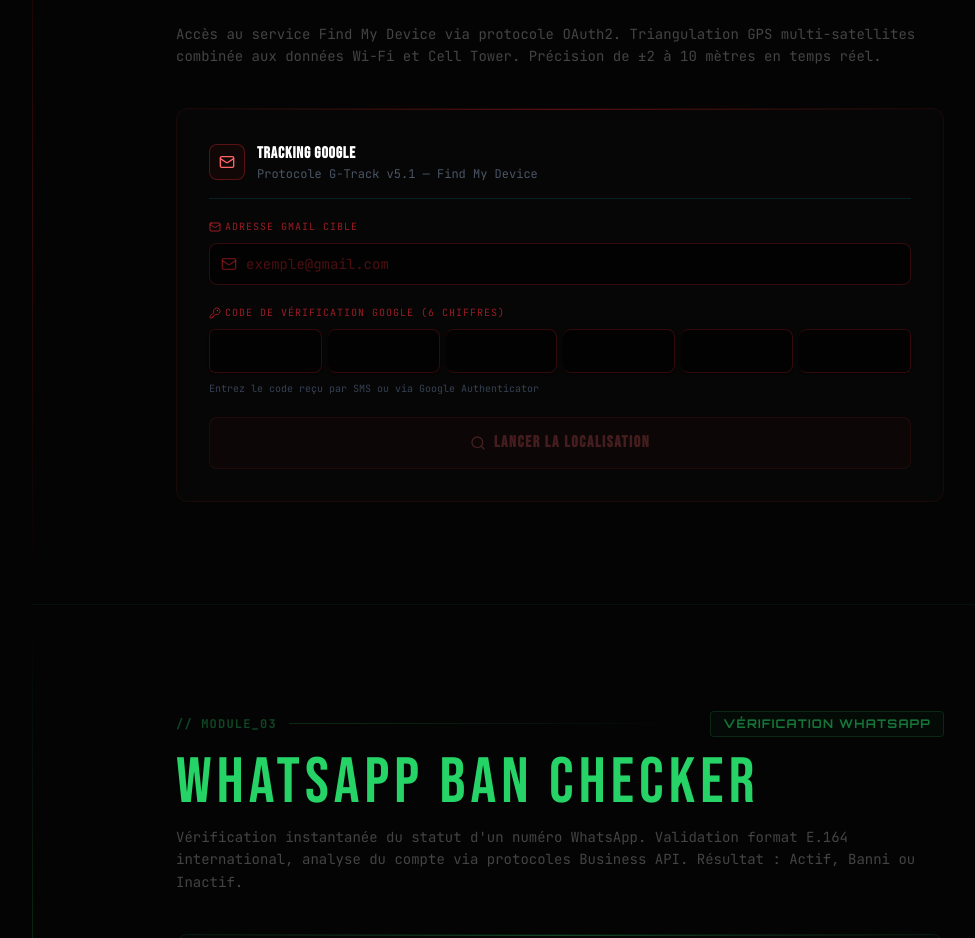
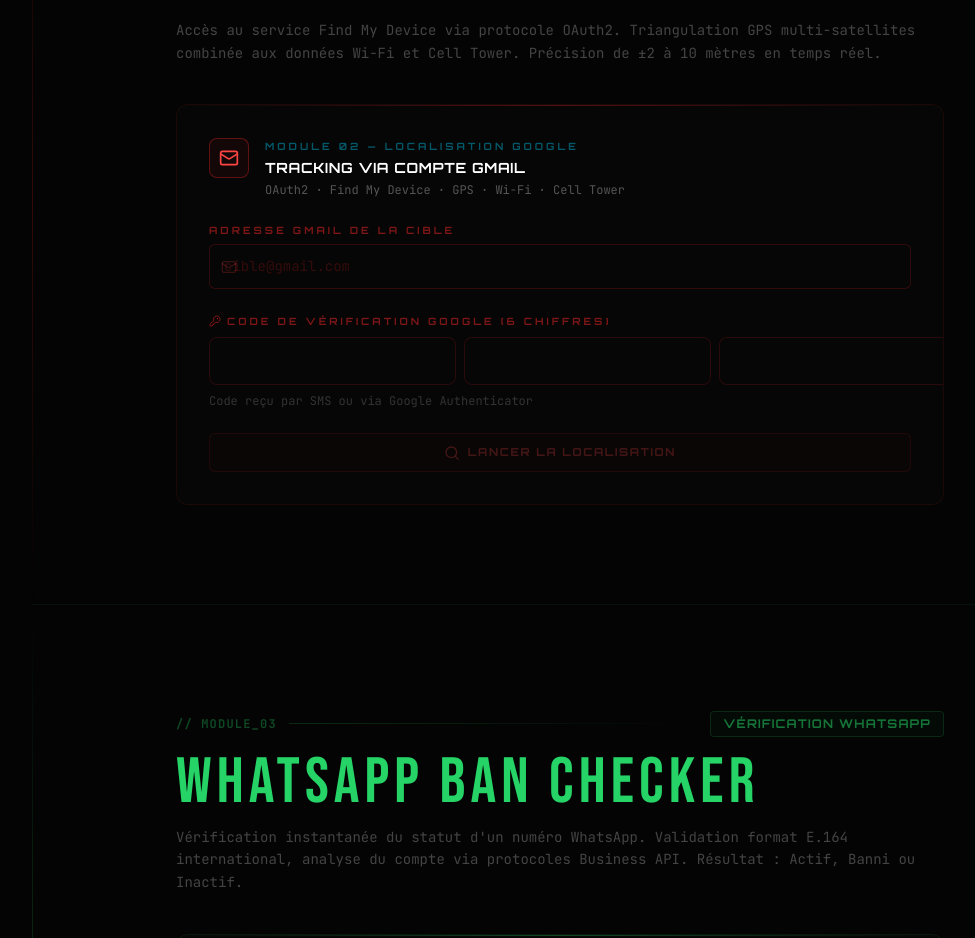
Before and after one commit to Med12-q/Track_Xsecure, a React (Vite) app: page / in a window 1280 px wide. Shown: the part 1960-2898 px from the top of the page, without its empty margins (192-1167 px from the left). Built offline with nearby package versions, Linux system fonts and the light colour scheme.

Commit message:
feat: complete multi-section redesign — email-tracker.tsx

```diff
--- a/src/components/email-tracker.tsx
+++ b/src/components/email-tracker.tsx
@@ -1,193 +1,202 @@
-import { useState } from "react";
+import { useState, useRef } from "react";
 import { MapComponent } from "./map";
-import { InputOTP, InputOTPGroup, InputOTPSlot } from "@/components/ui/input-otp";
 import { Search, Smartphone, Wifi, Battery, MapPin, RotateCcw, Mail, KeyRound, CheckCircle2, Loader2 } from "lucide-react";
 
-const SCAN_STEPS = [
-  "Connexion OAuth2 aux serveurs Google...",
-  "Validation des identifiants de compte...",
-  "Accès au service Find My Device...",
-  "Extraction des journaux de position (72h)...",
-  "Triangulation GPS + Wi-Fi + Cellulaire...",
-  "Résolution des coordonnées exactes...",
-  "Chiffrement et livraison du résultat...",
+const STEPS = [
+  "Initialisation protocole OAuth2 Google...",
+  "Handshake avec les serveurs d'authentification...",
+  "Vérification des identifiants du compte cible...",
+  "Accès aux journaux Find My Device (72h)...",
+  "Triangulation GPS multi-satellites...",
+  "Fusion des données Wi-Fi + Cell Tower...",
+  "Déchiffrement et livraison des coordonnées...",
 ];
 
 const CITIES = [
   { lat: 48.8566, lng: 2.3522, city: "Paris, France" },
-  { lat: 9.5370, lng: -13.6773, city: "Conakry, Guinée" },
-  { lat: 5.3600, lng: -4.0083, city: "Abidjan, Côte d'Ivoire" },
-  { lat: 14.6928, lng: -17.4467, city: "Dakar, Sénégal" },
-  { lat: 12.3645, lng: -1.5338, city: "Ouagadougou, Burkina" },
+  { lat: 9.537, lng: -13.677, city: "Conakry, Guinée" },
+  { lat: 5.36, lng: -4.008, city: "Abidjan, Côte d'Ivoire" },
+  { lat: 14.693, lng: -17.447, city: "Dakar, Sénégal" },
+  { lat: 12.364, lng: -1.534, city: "Ouagadougou, Burkina" },
+  { lat: 33.589, lng: -7.632, city: "Casablanca, Maroc" },
 ];
-
 const DEVICES = ["Samsung Galaxy S24 Ultra", "iPhone 15 Pro Max", "Google Pixel 8 Pro", "OnePlus 12", "Xiaomi 14 Ultra"];
 
 export function EmailTracker() {
   const [email, setEmail] = useState("");
   const [code, setCode] = useState("");
   const [phase, setPhase] = useState<"form" | "scanning" | "result">("form");
-  const [stepIdx, setStepIdx] = useState(0);
+  const [step, setStep] = useState(0);
   const [progress, setProgress] = useState(0);
-  const [location, setLocation] = useState<{ lat: number; lng: number; city: string } | null>(null);
+  const [loc, setLoc] = useState<{ lat: number; lng: number; city: string } | null>(null);
+  const inputRefs = useRef<(HTMLInputElement | null)[]>([]);
 
-  const handleScan = () => {
-    if (!email || code.length !== 6) return;
-    setPhase("scanning");
-    setStepIdx(0);
-    setProgress(0);
+  const handleOTP = (idx: number, val: string) => {
+    if (!/^\d*$/.test(val)) return;
+    const arr = code.split("").concat(Array(6).fill("")).slice(0, 6);
+    arr[idx] = val.slice(-1);
+    const next = arr.join("");
+    setCode(next);
+    if (val && idx < 5) inputRefs.current[idx + 1]?.focus();
+  };
+  const handleOTPKey = (idx: number, e: React.KeyboardEvent) => {
+    if (e.key === "Backspace" && !code[idx] && idx > 0) inputRefs.current[idx - 1]?.focus();
+  };
 
+  const scan = () => {
+    if (!email || code.length < 6) return;
+    setPhase("scanning"); setStep(0); setProgress(0);
     let s = 0;
     const run = () => {
-      if (s >= SCAN_STEPS.length) {
-        const pick = CITIES[Math.floor(Math.random() * CITIES.length)];
-        setLocation({ lat: pick.lat + (Math.random() * 0.04 - 0.02), lng: pick.lng + (Math.random() * 0.04 - 0.02), city: pick.city });
-        setProgress(100);
-        setPhase("result");
-        return;
+      if (s >= STEPS.length) {
+        const p = CITIES[Math.floor(Math.random() * CITIES.length)];
+        setLoc({ lat: p.lat + (Math.random() * 0.03 - 0.015), lng: p.lng + (Math.random() * 0.03 - 0.015), city: p.city });
+        setProgress(100); setPhase("result"); return;
       }
-      setStepIdx(s);
-      setProgress(Math.round((s / SCAN_STEPS.length) * 95));
-      s++;
-      setTimeout(run, 700 + Math.random() * 600);
+      setStep(s); setProgress(Math.round((s / STEPS.length) * 95)); s++;
+      setTimeout(run, 700 + Math.random() * 500);
     };
     setTimeout(run, 300);
   };
 
-  const battery = Math.floor(Math.random() * 60) + 5;
+  const battery = 5 + (email.length * 7 % 75);
   const device = DEVICES[email.length % DEVICES.length];
 
   if (phase === "form") return (
-    <div className="space-y-5">
-      <div className="flex items-center gap-3 pb-4 border-b border-cyan-500/15">
-        <div className="w-9 h-9 rounded-lg border border-red-500/30 bg-red-500/5 flex items-center justify-center">
-          <Mail className="w-4 h-4 text-red-400" />
+    <div className="space-y-6">
+      <div className="flex items-start gap-4">
+        <div className="flex-shrink-0 w-10 h-10 rounded-lg flex items-center justify-center"
+          style={{ border: "1px solid hsl(0 90% 55% / 0.35)", background: "hsl(0 90% 55% / 0.06)" }}>
+          <Mail className="w-5 h-5" style={{ color: "#ff4444" }} />
         </div>
         <div>
-          <h2 className="font-display font-bold text-base tracking-wider text-white">TRACKING GOOGLE</h2>
-          <p className="text-xs font-mono text-gray-600">Protocole G-Track v5.1 — Find My Device</p>
+          <p className="section-number mb-1">Module 02 — Localisation Google</p>
+          <h3 className="font-tech text-white text-sm font-bold tracking-wider uppercase">
+            Tracking via Compte Gmail
+          </h3>
+          <p className="text-xs mt-1" style={{ color: "#555", fontFamily: "'JetBrains Mono'" }}>
+            OAuth2 · Find My Device · GPS · Wi-Fi · Cell Tower
+          </p>
+        </div>
+      </div>
+
+      <div className="space-y-1.5">
+        <label className="section-number block" style={{ color: "hsl(0 90% 55% / 0.5)" }}>
+          Adresse Gmail de la cible
+        </label>
+        <div className="relative">
+          <Mail className="absolute left-3 top-1/2 -translate-y-1/2 w-4 h-4" style={{ color: "#ff444433" }} />
+          <input type="email" className="neon-input-red pl-9" placeholder="cible@gmail.com"
+            value={email} onChange={e => setEmail(e.target.value)} />
         </div>
       </div>
 
       <div className="space-y-2">
-        <label className="text-[10px] font-mono text-red-500/60 uppercase tracking-widest flex items-center gap-1">
-          <Mail className="w-3 h-3" /> Adresse Gmail cible
+        <label className="section-number flex items-center gap-1.5" style={{ color: "hsl(0 90% 55% / 0.5)" }}>
+          <KeyRound className="w-3 h-3" /> Code de vérification Google (6 chiffres)
         </label>
-        <div className="relative">
-          <Mail className="absolute left-3 top-1/2 -translate-y-1/2 w-4 h-4 text-red-500/40" />
-          <input
-            type="email"
-            placeholder="exemple@gmail.com"
-            value={email}
-            onChange={e => setEmail(e.target.value)}
-            className="w-full pl-9 pr-3 py-2.5 rounded-lg text-sm border border-red-500/20 bg-black/60 text-red-300 font-mono placeholder:text-red-900/60 focus:outline-none focus:border-red-500/50 focus:shadow-[0_0_12px_hsl(0_85%_55%/0.15)] transition-all"
-          />
+        <div className="flex gap-2">
+          {Array(6).fill(0).map((_, i) => (
+            <input key={i}
+              ref={el => { inputRefs.current[i] = el; }}
+              maxLength={1} inputMode="numeric"
+              value={code[i] || ""}
+              onChange={e => handleOTP(i, e.target.value)}
+              onKeyDown={e => handleOTPKey(i, e)}
+              className="flex-1 h-12 text-center rounded-lg text-lg font-display transition-all outline-none"
+              style={{
+                background: "#060606",
+                border: `1px solid ${code[i] ? "hsl(0 90% 55% / 0.5)" : "hsl(0 90% 55% / 0.15)"}`,
+                color: "#ff4444",
+                fontFamily: "'Orbitron', monospace",
+                boxShadow: code[i] ? "0 0 10px hsl(0 90% 55% / 0.15)" : "none",
+              }}
+            />
+          ))}
         </div>
+        <p className="text-xs font-mono" style={{ color: "#333" }}>
+          Code reçu par SMS ou via Google Authenticator
+        </p>
       </div>
 
-      <div className="space-y-2">
-        <label className="text-[10px] font-mono text-red-500/60 uppercase tracking-widest flex items-center gap-1">
-          <KeyRound className="w-3 h-3" /> Code de vérification Google (6 chiffres)
-        </label>
-        <InputOTP maxLength={6} value={code} onChange={setCode}>
-          <InputOTPGroup className="gap-1.5 w-full justify-between">
-            {[0,1,2,3,4,5].map(i => (
-              <InputOTPSlot key={i} index={i}
-                className="flex-1 h-11 text-lg font-mono bg-black/60 border-red-500/20 text-red-300 rounded-lg focus-within:border-red-500/60 focus-within:shadow-[0_0_8px_hsl(0_85%_55%/0.2)]" />
-            ))}
-          </InputOTPGroup>
-        </InputOTP>
-        <p className="text-[10px] font-mono text-gray-700">Entrez le code reçu par SMS ou via Google Authenticator</p>
-      </div>
-
-      <button
-        onClick={handleScan}
-        disabled={!email || code.length !== 6}
-        className="w-full py-3 rounded-lg border border-red-500/40 bg-red-500/10 text-red-400 font-display font-bold tracking-widest uppercase hover:bg-red-500/20 hover:shadow-[0_0_20px_hsl(0_85%_55%/0.25)] disabled:opacity-25 disabled:cursor-not-allowed transition-all flex items-center justify-center gap-2"
-      >
-        <Search className="w-4 h-4" />
-        LANCER LA LOCALISATION
+      <button className="btn-red w-full justify-center" onClick={scan} disabled={!email || code.length < 6}>
+        <Search className="w-4 h-4" /> LANCER LA LOCALISATION
       </button>
     </div>
   );
 
   if (phase === "scanning") return (
-    <div className="space-y-5">
-      <div className="flex items-center gap-3 pb-4 border-b border-red-500/15">
-        <div className="w-9 h-9 rounded-lg border border-red-500/30 bg-red-500/5 flex items-center justify-center">
-          <Mail className="w-4 h-4 text-red-400 animate-pulse" />
+    <div className="space-y-6">
+      <div className="flex items-center gap-4">
+        <div className="w-10 h-10 rounded-lg flex items-center justify-center animate-pulse"
+          style={{ border: "1px solid #ff444333", background: "#ff44430a" }}>
+          <Mail className="w-5 h-5" style={{ color: "#ff4444" }} />
         </div>
-        <div>
-          <h2 className="font-display font-bold text-base tracking-wider text-white">LOCALISATION EN COURS</h2>
-          <p className="text-xs font-mono text-red-400/60 truncate max-w-[180px]">{email}</p>
+        <div className="flex-1 min-w-0">
+          <p className="font-tech text-xs font-bold tracking-widest uppercase" style={{ color: "#ff4444" }}>LOCALISATION EN COURS</p>
+          <p className="text-xs font-mono truncate mt-0.5" style={{ color: "#555" }}>{email}</p>
         </div>
-        <div className="ml-auto text-lg font-display font-bold text-red-400">{progress}%</div>
+        <span className="font-display text-3xl flex-shrink-0" style={{ color: "#ff4444" }}>{progress}<span className="text-base" style={{ color: "#ff444466" }}>%</span></span>
       </div>
 
-      <div className="h-0.5 w-full bg-white/5 rounded-full overflow-hidden">
-        <div className="h-full bg-gradient-to-r from-red-600 to-red-400 transition-all duration-500"
-          style={{ width: `${progress}%`, boxShadow: "0 0 12px hsl(0 85% 55% / 0.6)" }} />
+      <div className="h-0.5 w-full rounded-full overflow-hidden" style={{ background: "#111" }}>
+        <div className="h-full rounded-full progress-bar-red transition-all duration-300" style={{ width: `${progress}%` }} />
       </div>
 
-      <div className="space-y-2.5">
-        {SCAN_STEPS.map((step, i) => (
-          <div key={i} className="flex items-center gap-2.5 text-xs font-mono">
-            {i < stepIdx ? (
-              <CheckCircle2 className="w-3.5 h-3.5 text-red-400 flex-shrink-0" />
-            ) : i === stepIdx ? (
-              <Loader2 className="w-3.5 h-3.5 text-red-400 animate-spin flex-shrink-0" />
-            ) : (
-              <div className="w-3.5 h-3.5 rounded-full border border-white/10 flex-shrink-0" />
-            )}
-            <span className={i <= stepIdx ? "text-gray-300" : "text-gray-700"}>{step}</span>
+      <div className="space-y-1.5">
+        {STEPS.map((s, i) => (
+          <div key={i} className="step-item">
+            {i < step ? <CheckCircle2 className="w-3.5 h-3.5 flex-shrink-0" style={{ color: "#4ade80" }} />
+              : i === step ? <Loader2 className="w-3.5 h-3.5 animate-spin flex-shrink-0" style={{ color: "#ff4444" }} />
+              : <div className="w-3.5 h-3.5 rounded-full flex-shrink-0" style={{ border: "1px solid #1a1a1a" }} />}
+            <span style={{ color: i < step ? "#4ade80" : i === step ? "#ff6666" : "#1f1f1f" }}>{s}</span>
           </div>
         ))}
       </div>
     </div>
   );
 
-  return location ? (
-    <div className="space-y-4 fade-up">
-      <div className="flex items-center gap-3 pb-4 border-b border-red-500/15">
-        <div className="w-9 h-9 rounded-lg border border-red-500/30 bg-red-500/5 flex items-center justify-center">
-          <MapPin className="w-4 h-4 text-red-400" />
+  return loc ? (
+    <div className="space-y-5 fade-up">
+      <div className="flex items-center gap-4">
+        <div className="w-10 h-10 rounded-lg flex items-center justify-center"
+          style={{ border: "1px solid #ff444333", background: "#ff44430a" }}>
+          <MapPin className="w-5 h-5" style={{ color: "#ff4444" }} />
         </div>
         <div>
-          <h2 className="font-display font-bold text-base tracking-wider text-red-400">APPAREIL LOCALISÉ</h2>
-          <p className="text-xs font-mono text-gray-600">{location.city}</p>
+          <p className="font-tech text-sm font-bold tracking-wider uppercase" style={{ color: "#ff4444" }}>APPAREIL LOCALISÉ</p>
+          <p className="text-xs font-mono mt-0.5" style={{ color: "#555" }}>{loc.city}</p>
         </div>
-        <div className="ml-auto flex items-center gap-1.5">
-          <span className="w-1.5 h-1.5 rounded-full bg-red-400 pulse-dot" />
-          <span className="text-[10px] font-mono text-red-400 font-bold">LIVE</span>
+        <div className="ml-auto flex items-center gap-2 px-3 py-1.5 rounded"
+          style={{ border: "1px solid #ff444425", background: "#ff44430a" }}>
+          <span className="w-1.5 h-1.5 rounded-full pulse-dot" style={{ background: "#ff4444" }} />
+          <span className="font-tech text-xs font-bold" style={{ color: "#ff4444" }}>LIVE GPS</span>
         </div>
       </div>
 
-      <div className="rounded-lg overflow-hidden border border-red-500/20" style={{ height: 260 }}>
-        <MapComponent latitude={location.lat} longitude={location.lng} zoom={14} label={location.city} className="h-full w-full" />
+      <div className="rounded-lg overflow-hidden" style={{ height: 280, border: "1px solid #ff444420" }}>
+        <MapComponent latitude={loc.lat} longitude={loc.lng} zoom={14} label={loc.city} className="h-full w-full" />
       </div>
 
-      <div className="grid grid-cols-2 gap-2">
+      <div className="grid grid-cols-1 sm:grid-cols-2 gap-0.5 rounded-lg overflow-hidden" style={{ border: "1px solid #111" }}>
         {[
-          { icon: MapPin, label: "Coordonnées", value: `${location.lat.toFixed(5)}, ${location.lng.toFixed(5)}`, highlight: true },
-          { icon: MapPin, label: "Ville", value: location.city },
-          { icon: Smartphone, label: "Appareil", value: device },
-          { icon: Wifi, label: "Réseau", value: "5G NR" },
-          { icon: Battery, label: "Batterie", value: `${battery}%`, danger: battery < 20 },
-          { icon: CheckCircle2, label: "Précision", value: `±${Math.floor(Math.random() * 6) + 2}m` },
-        ].map(({ icon: Icon, label, value, highlight, danger }) => (
-          <div key={label} className="px-3 py-2.5 rounded-lg bg-black/40 border border-white/6">
-            <p className="text-[9px] font-mono text-gray-700 uppercase tracking-widest mb-1">{label}</p>
-            <p className={`text-sm font-mono font-medium truncate ${highlight ? "text-red-400" : danger ? "text-red-500" : "text-gray-300"}`} title={value}>
-              {value}
-            </p>
+          { label: "Coordonnées GPS", value: `${loc.lat.toFixed(5)}, ${loc.lng.toFixed(5)}`, red: true },
+          { label: "Ville", value: loc.city },
+          { label: "Appareil", value: device },
+          { label: "Réseau", value: "5G NR / LTE-A" },
+          { label: "Batterie", value: `${battery}%`, danger: battery < 20 },
+          { label: "Précision GPS", value: `±${2 + (email.length % 6)} mètres` },
+        ].map(({ label, value, red, danger }) => (
+          <div key={label} className="data-row px-4" style={{ background: "#060606" }}>
+            <span className="data-label">{label}</span>
+            <span className={red ? "data-value-red" : danger ? "data-value-red" : "data-value"}
+              style={{ maxWidth: "55%", overflow: "hidden", textOverflow: "ellipsis", whiteSpace: "nowrap" }}>{value}</span>
           </div>
         ))}
       </div>
 
-      <button onClick={() => { setPhase("form"); setCode(""); }}
-        className="w-full py-2.5 rounded-lg border border-white/10 bg-white/3 text-gray-500 text-xs font-display font-bold tracking-wider uppercase hover:border-red-500/30 hover:text-red-400 transition-all flex items-center justify-center gap-2">
-        <RotateCcw className="w-3.5 h-3.5" />
-        NOUVELLE RECHERCHE
+      <button className="btn-red w-full justify-center" onClick={() => { setPhase("form"); setCode(""); }}>
+        <RotateCcw className="w-3.5 h-3.5" /> NOUVELLE RECHERCHE
       </button>
     </div>
   ) : null;
```
